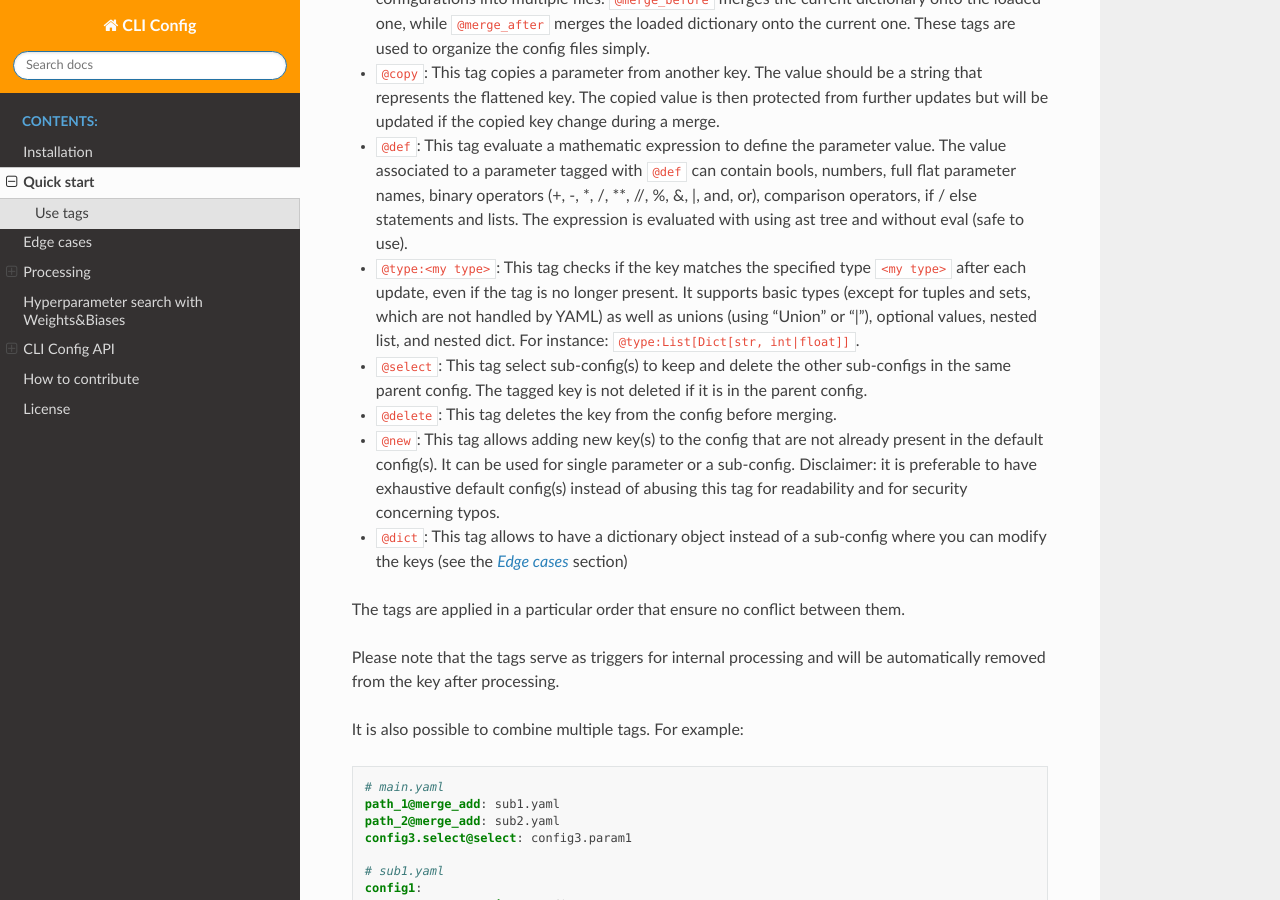
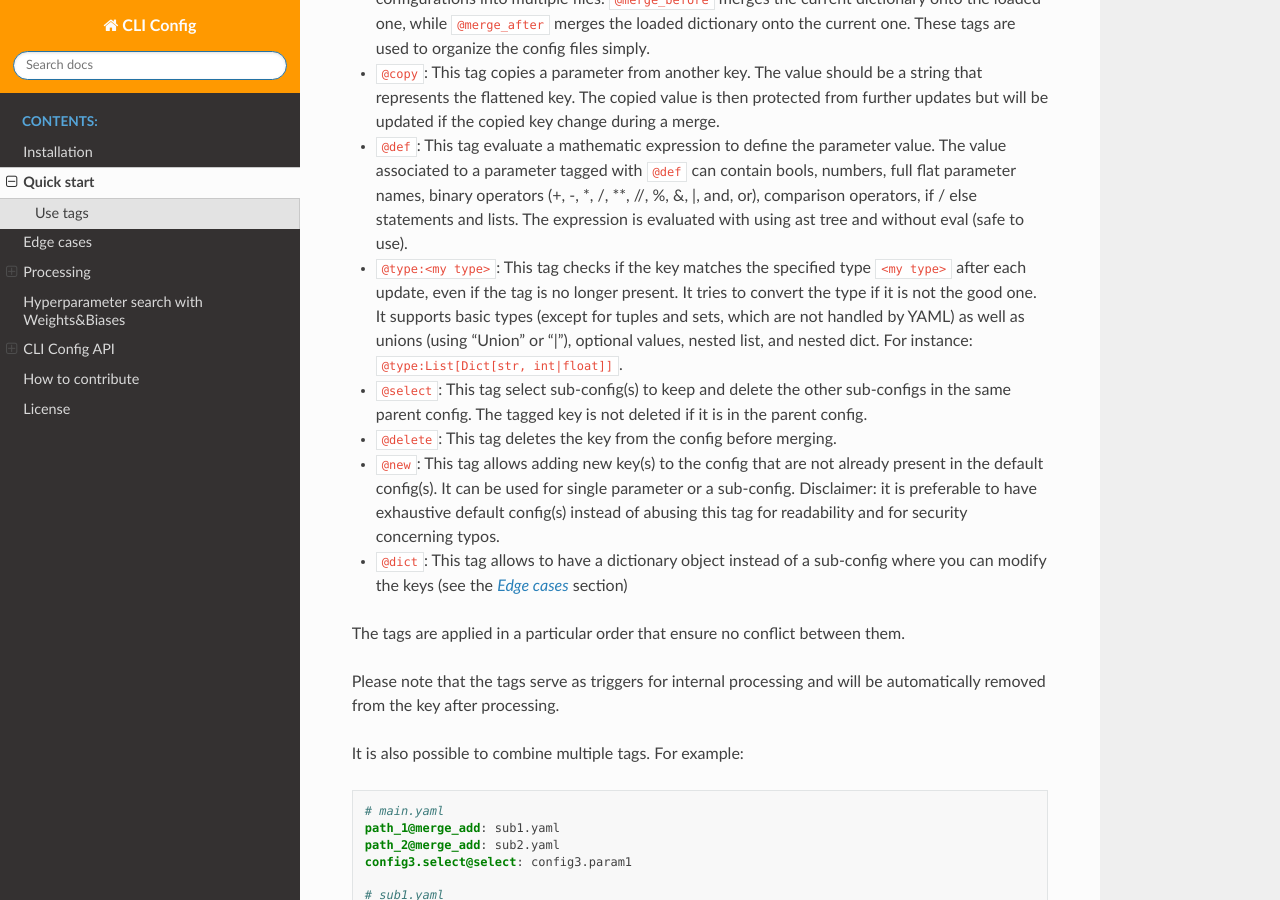
Before and after one commit to valentingol/cliconfig, a Sphinx documentation site: the page built from docs/quickstart.md, in a window 1280 px wide and 900 px high, scrolled down 2305 px. Built offline with Sphinx 7.4.7 and the Read the Docs theme 2.0.0, drawn with Linux system fonts in a browser that asks for light colours; pages that are not in the unit, such as notebooks, are missing from menus; the version number could not be read and is left out.

Commit message:
📝 Add doc for ProcessType type conversion

```diff
--- a/docs/quickstart.md
+++ b/docs/quickstart.md
@@ -121,7 +121,8 @@ The default tags include:
   comparison operators, if / else statements and lists. The expression is evaluated with
   using ast tree and without eval (safe to use).
 * `@type:<my type>`: This tag checks if the key matches the specified type `<my type>`
-  after each update, even if the tag is no longer present. It supports basic types
+  after each update, even if the tag is no longer present. It tries to convert
+  the type if it is not the good one. It supports basic types
   (except for tuples and sets, which are not handled by YAML) as well as unions
   (using "Union" or "|"), optional values, nested list, and nested dict.
   For instance: `@type:List[Dict[str, int|float]]`.
```
